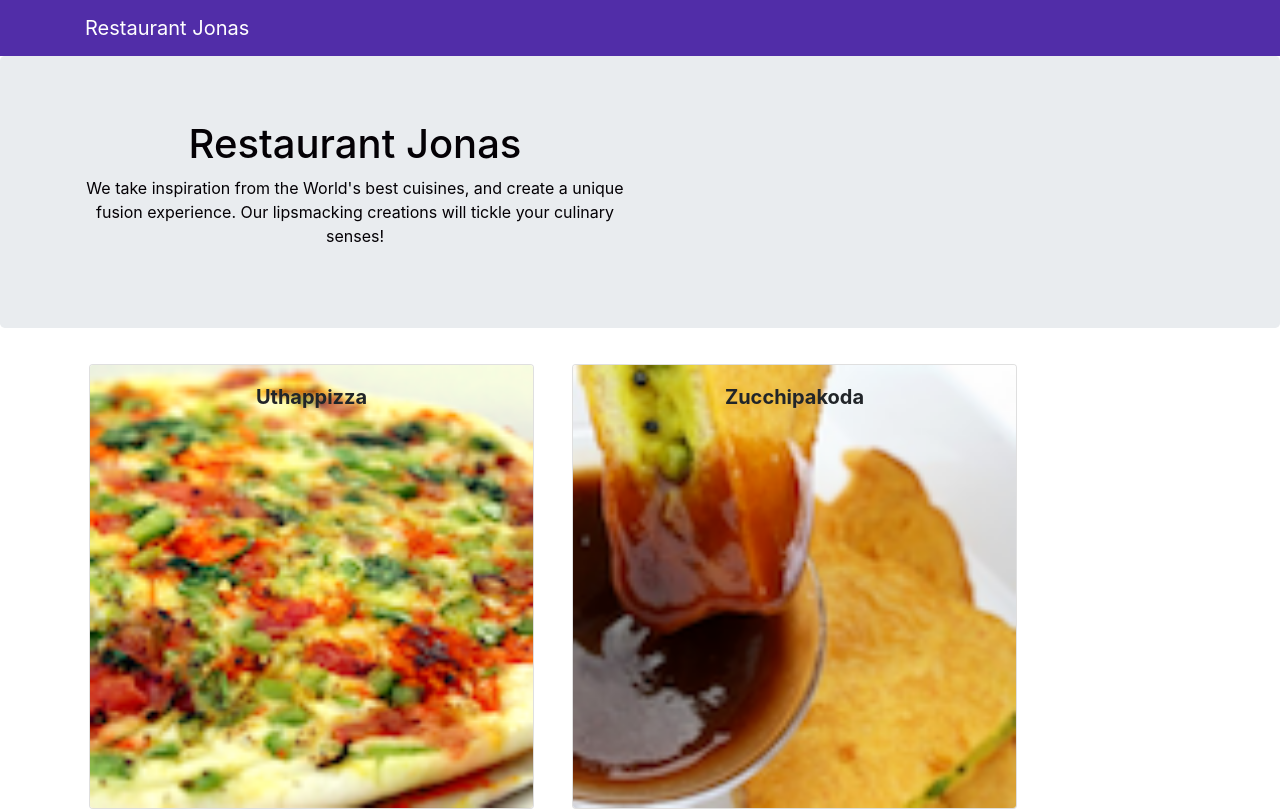
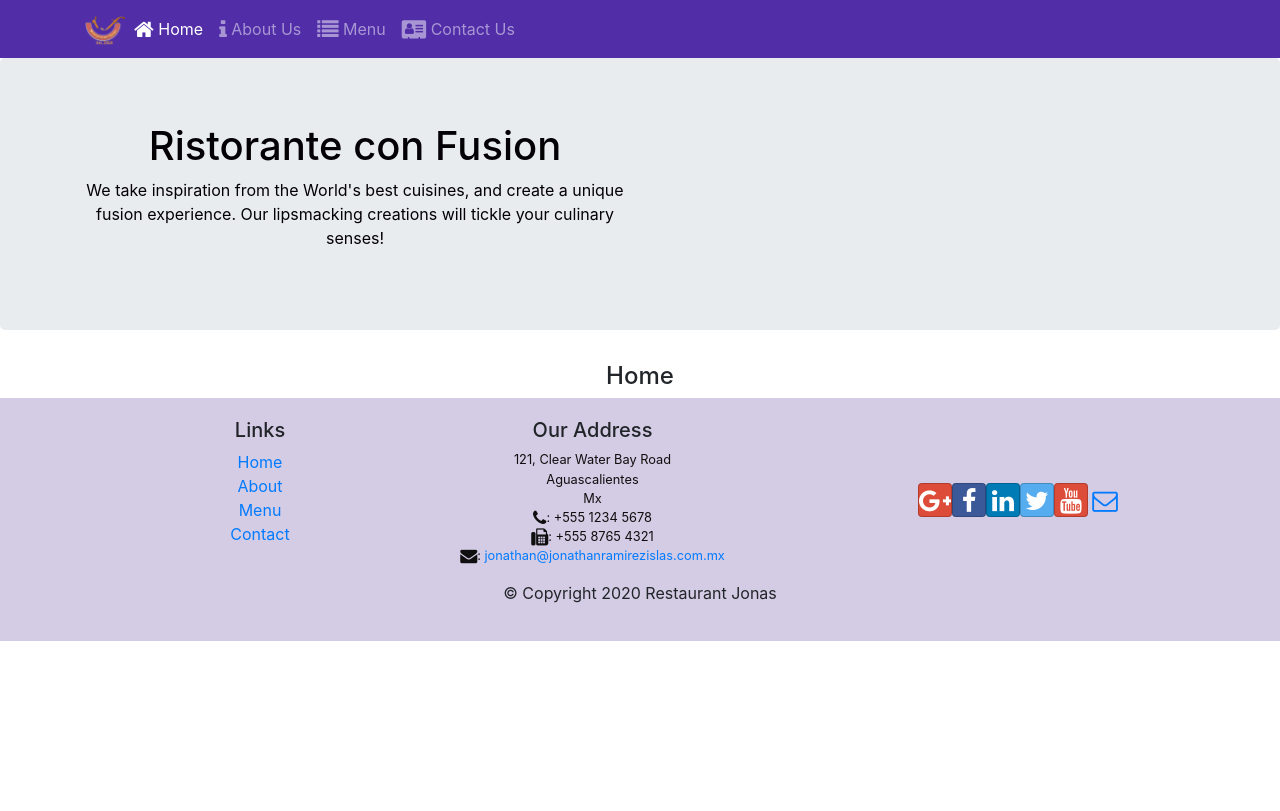
Before and after one commit to jonathanramirezislas/confunsion, a React (Create React App) app: page /home in a window 1280 px wide. Shown: the top 811 px of the page. Built offline with nearby package versions, Linux system fonts and the light colour scheme.

Commit message:
router navigation

```diff
--- a/package.json
+++ b/package.json
@@ -12,6 +12,7 @@
     "react": "^16.13.1",
     "react-dom": "^16.13.1",
     "react-popper": "0.9.2",
+    "react-router-dom": "4.2.2",
     "react-scripts": "3.4.3",
     "reactstrap": "5.0.0"
   },
--- a/src/App.js
+++ b/src/App.js
@@ -1,6 +1,7 @@
 import React, {Component} from 'react';
 import './App.css';
 import Main from './components/MainComponent';
+import { BrowserRouter } from 'react-router-dom';
 
 
 class App extends Component {
@@ -9,9 +10,12 @@
 
   render() {
     return (
+      <BrowserRouter>
       <div className="App">
-       <Main/>
+        <Main />
       </div>
+    </BrowserRouter>
+
     );
   }
 }
--- a/src/components/HeaderComponent.js
+++ b/src/components/HeaderComponent.js
@@ -1,27 +1,63 @@
 import React, { Component } from 'react';
-import { Navbar, NavbarBrand, Jumbotron } from 'reactstrap';
+import { Nav, Navbar, NavbarBrand, NavbarToggler, Collapse, NavItem, Jumbotron } from 'reactstrap';
+import { NavLink } from 'react-router-dom';
 
 class Header extends Component {
+    constructor(props) {
+        super(props);
+
+        this.toggleNav = this.toggleNav.bind(this);
+        this.state = {
+          isNavOpen: false
+        };
+      }
+
+      toggleNav() {
+        this.setState({
+          isNavOpen: !this.state.isNavOpen
+        });
+      }
+
+
   render() {
     return(
-    /**
-     * <React.Fragment> permite retornar elementos múltiples en un método de
-     *render() sin crear un elemento DOM adicional
-     */
     <React.Fragment>
-      <Navbar dark>
+      <Navbar dark expand="md">
         <div className="container">
-            <NavbarBrand href="/">Restaurant Jonas</NavbarBrand>
+
+        {/** NavToogler will shown only in small screens*/}
+        <NavbarToggler onClick={this.toggleNav} />
+
+        <NavbarBrand className="mr-auto" href="/">
+            <img src='assets/images/logo.png' height="30" width="41" alt='Restaurant Jonas' />
+        </NavbarBrand>
+
+        {/** Collapse helps to show the items in better appearence for samll diveces
+         * isOpen is attribute that helps to show or hide the tem by clicking NavbarToggler
+        */}
+        <Collapse isOpen={this.state.isNavOpen} navbar>
+                <Nav navbar>
+                <NavItem>
+                    <NavLink className="nav-link"  to='/home'><span className="fa fa-home fa-lg"></span> Home</NavLink>
+                </NavItem>
+                <NavItem>
+                    <NavLink className="nav-link" to='/aboutus'><span className="fa fa-info fa-lg"></span> About Us</NavLink>
+                </NavItem>
+                <NavItem>
+                    <NavLink className="nav-link"  to='/menu'><span className="fa fa-list fa-lg"></span> Menu</NavLink>
+                </NavItem>
+                <NavItem>
+                    <NavLink className="nav-link" to='/contactus'><span className="fa fa-address-card fa-lg"></span> Contact Us</NavLink>
+                </NavItem>
+                </Nav>
+        </Collapse>
         </div>
       </Navbar>
-
-      {/** A jumbotron indicates a big grey box for calling
-       * extra attention to some special content or information. */}
       <Jumbotron>
            <div className="container">
                <div className="row row-header">
                    <div className="col-12 col-sm-6">
-                       <h1>Restaurant Jonas</h1>
+                       <h1>Ristorante con Fusion</h1>
                        <p>We take inspiration from the World's best cuisines, and create a unique fusion experience. Our lipsmacking creations will tickle your culinary senses!</p>
                    </div>
                </div>
--- /dev/null
+++ b/src/components/HomeComponent.js
@@ -0,0 +1,11 @@
+import React from 'react';
+
+function Home(props) {
+    return(
+      <div className="container">
+        <h4>Home</h4>
+      </div>
+    );
+}
+
+export default Home;
--- a/src/components/MainComponent.js
+++ b/src/components/MainComponent.js
@@ -3,8 +3,10 @@
 import Menu from './MenuComponent' ;
 import DishDetail from './DishDetailComponent' ;
 import { DISHES } from '../shared/dishes' ;
-import Header from './HeaderComponent' ;
-import Footer from './FooterComponent' ;
+import Header from './HeaderComponent';
+import Footer from './FooterComponent';
+import Home from './HomeComponent';
+import { Switch, Route, Redirect } from 'react-router-dom';
 
 //function App()
 class Main extends Component {
@@ -15,32 +17,32 @@
       this.state = {
         // this dishes object will be passed child component "Menu"
         dishes: DISHES,
-        selectedDish: null
+
+      };
+    }
+
+
+  render() {
+
+
+      const HomePage = () => {
+        return(
+            <Home/>
+            );
       }
 
-    }
-
-    onDishSelect(dishId) {
-      //when user chooses a dish update state to "selectedDish to currebt dish"
-      this.setState({ selectedDish: dishId })
-   console.log("DishId selected:",dishId);
-  }
-
-  render() {
       return (
         <div>
           <Header/>
+          <Switch>
+              {/** when you have localhost:300/home will redirect to HomePage=>Home */}
+              <Route path='/home' component={HomePage} />
+                                  {/**We will pass the dishes  to Menu */}
+              <Route exact path='/menu' component={() =>
+              <Menu dishes={this.state.dishes} />} />
 
-          {/** Send only the dishId as parameters to onDishSelect */}
-          <Menu dishes={this.state.dishes} onClick={(dishId) => this.onDishSelect(dishId)} />
-          {/**
-           * filter() creates a new array with elements that fall under a given criteria from an existing array
-           * (dish) => dish.id === this.state.selectedDish this helps us to get dish is seleected with onDishSelect
-           *
-           * [0] get the firts element that matches with the criteria , but here doshId is unique
-          */}
-          <DishDetail dish={this.state.dishes.filter((dish) => dish.id === this.state.selectedDish)[0]} />
-
+            <Redirect to="/home" />
+          </Switch>
         <Footer/>
         </div>
       );
```
Also changed, not shown: 1 other file (tests, documents, lock files or other folders).
